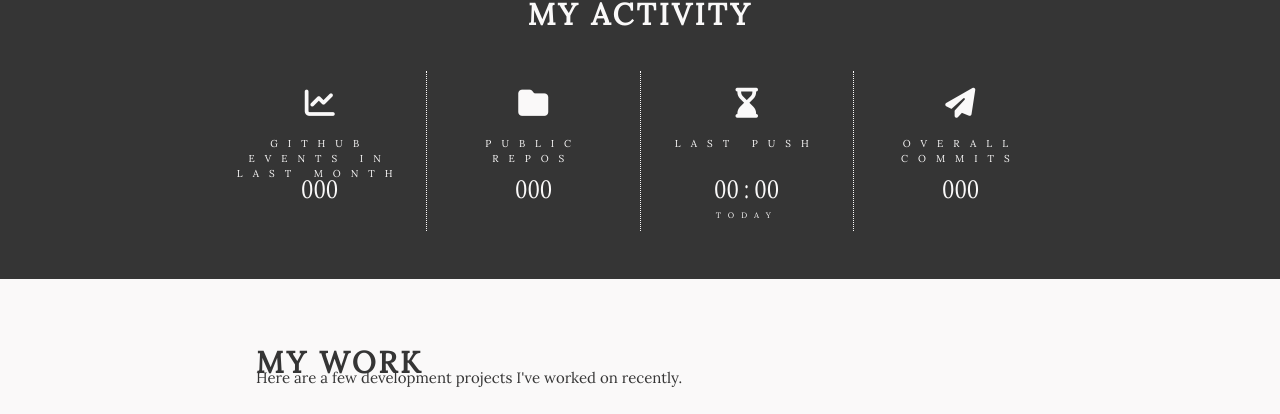
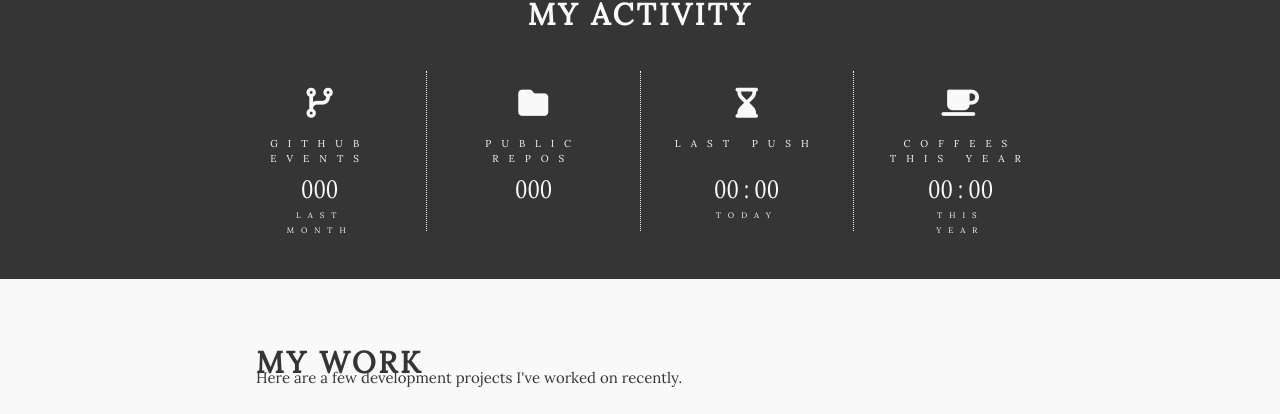
Before and after one commit to sebbains/Portfolio, a plain HTML site: page index.html in a window 1280 px wide. Shown: the part 801-1215 px from the top of the page. Drawn offline with Linux system fonts and the light colour scheme; no server answers.

Commit message:
added coffee estimate

```diff
--- a/index.html
+++ b/index.html
@@ -75,9 +75,12 @@
                 <h2>My Activity</h2>
                 <div id="activities">
                     <div class="activity">
-                        <i class="fas fa-chart-line"></i>
-                        <span class="activityText">github events in last month</span>
-                        <span id="last30events" class="activityNumber">000</span>
+                        <i class="fas fa-code-branch"></i>
+                        <span class="activityText">github events</span>
+                        <div class="pushDateTime">
+                            <span id="last30events" class="activityNumber">000</span>
+                            <span id="last30limit" class="activityNumberDate">last month</span>
+                        </div>
                     </div>
                     <div class="activity">
                         <i class="fas fa-folder"></i>
@@ -93,9 +96,12 @@
                         </div>
                     </div>
                     <div class="activity">
-                        <i class="fas fa-paper-plane"></i>
-                        <span class="activityText">overall commits</span>
-                        <span id="overallCommits" class="activityNumber">000</span>
+                        <i class="fas fa-coffee"></i>
+                        <span class="activityText">coffees this year</span>
+                        <div class="pushDateTime">
+                            <span id="estimatedCoffees" class="activityNumber">00 : 00</span>
+                            <span id="coffeeLimit" class="activityNumberDate">this year</span>
+                        </div>
                     </div>
                 </div>
             </div>
--- a/main.js
+++ b/main.js
@@ -4,6 +4,7 @@ const lastPushTime = document.querySelector('#lastPushTime');
 const lastPushDay = document.querySelector('#lastPushDay');
 const createdRepos = document.querySelector('#createdRepos');
 const last30days = document.querySelector('#last30events');
+const estimatedCoffeesThisYear = document.querySelector('#estimatedCoffees');
 const githubPages = [];
 
 // default show all projects on page load
@@ -51,8 +52,6 @@ async function getEventStats(url) {
         throw new Error(`HTTP events error! status: ${response.status}`);
     } else {
         const data = await response.json();
-
-
         // get important page events info
         const githubPageInfo = getGithubPageInfo(data);
         // add to array
@@ -170,6 +169,13 @@ getEventStats(url)
         const isToday = (lastEventDateObj.date === currentDateObj.date && lastEventDateObj.day === currentDateObj.day)? true: false;
         const day = isToday? 'today' : `${lastEventDateObj.day}`;
         lastPushDay.innerText = day;
+
+        // estimate coffees
+        const yearDate = new Date(new Date().getFullYear(), 0, 1);
+        const currentDate = new Date();
+        const diffDays = parseInt((currentDate - yearDate) / (1000 * 60 * 60 * 24), 10);
+        const estimatedCoffees = diffDays * 2;
+        estimatedCoffeesThisYear.innerText = estimatedCoffees;
     })
     .catch(e => console.log("error fetching github stats " + e.message));
 
```
